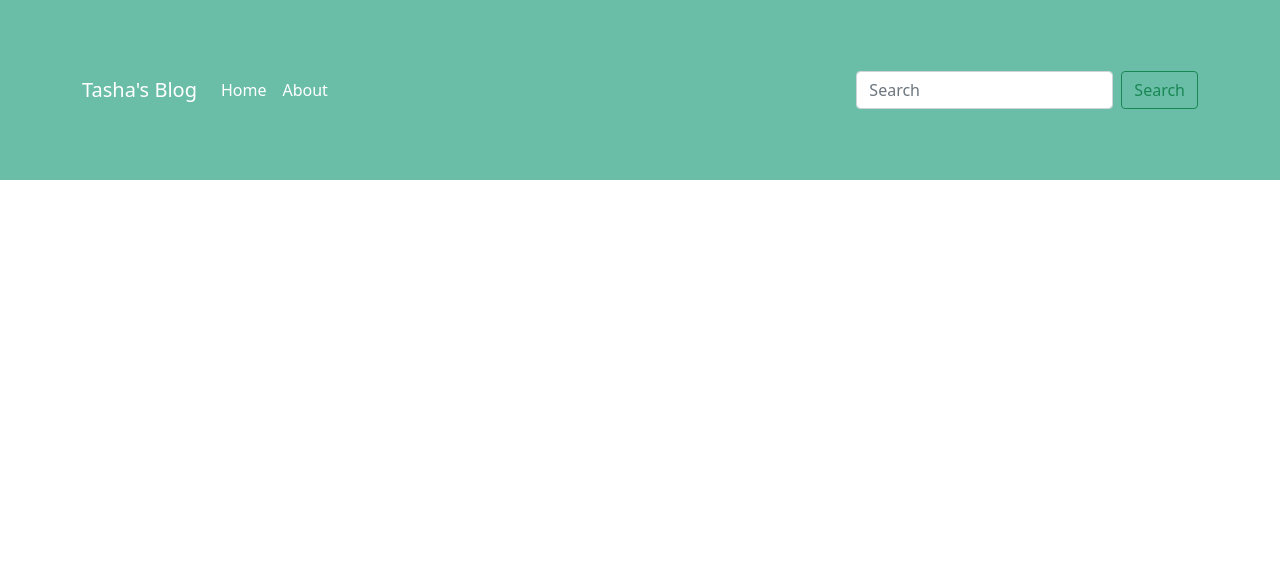
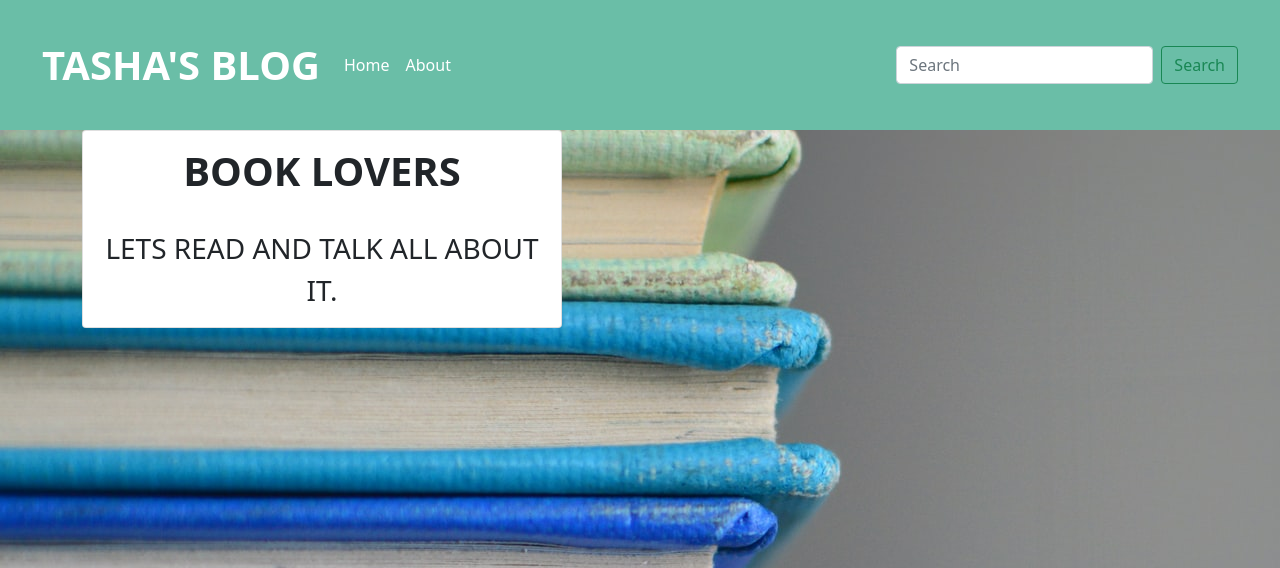
Before and after one commit to Charlotte-Natasha/Tasha-s-Blog, a Flask app: page / in a window 1280 px wide. Shown: the top 568 px of the page. Run offline with Flask 2, Linux system fonts and the light colour scheme; some web fonts are replaced.

Commit message:
styled home page and added bg image

```diff
--- a/app/static/css/style.css
+++ b/app/static/css/style.css
@@ -2,9 +2,10 @@
 
 body{
     font-family: 'Macondo', cursive;
+    background: url('../images/book.jpg');
 }
 
 #myNavbar{
     background-color: #6ABEA7;
-    padding: 70px;
+    padding: 30px;
 }
--- a/app/templates/about.html
+++ b/app/templates/about.html
@@ -1,5 +1 @@
 {% extends 'base.html'%}
-
-<div>
-
-</div>
--- a/app/templates/base.html
+++ b/app/templates/base.html
@@ -21,10 +21,10 @@
 <!-- Navbar -->
 {% include "navbar.html"%}
 
-<div class="container">
     <!-- Main Content -->
     {% block content %}
+
     {% endblock %}
-</div>
+
 </body>
 </html>
--- a/app/templates/index.html
+++ b/app/templates/index.html
@@ -1,8 +1,13 @@
 {% extends 'base.html'%}
 <title>{% block title%} Tasha's Blog {%endblock%}</title>
-<!-- Styles block -->
 
-{% block styles%}
-
-<link rel="stylesheet" href="{{url_for('static',filename='css/style.css')}}">
+{%block content%}
+<div class="container">
+    <div class="card" style="width: 30rem;">
+        <div class="card-body text-center">
+            <h1 class="card-title fs-1 fw-bold">BOOK LOVERS</h1> <br>
+            <p class="card-text text-uppercase fs-3">Lets read and talk all about it.</p>
+        </div>
+    </div>
+</div>
 {%endblock%}
--- a/app/templates/navbar.html
+++ b/app/templates/navbar.html
@@ -1,6 +1,6 @@
 <nav class="navbar navbar-expand-lg navbar-dark" id="myNavbar">
     <div class="container-fluid">
-      <a class="navbar-brand" href="#">Tasha's Blog</a>
+      <a class="navbar-brand text-uppercase fs-1 fw-bold" href="index.html">Tasha's Blog</a>
       <button class="navbar-toggler" type="button" data-bs-toggle="collapse" data-bs-target="#navbarSupportedContent" aria-controls="navbarSupportedContent" aria-expanded="false" aria-label="Toggle navigation">
         <span class="navbar-toggler-icon"></span>
       </button>
```
